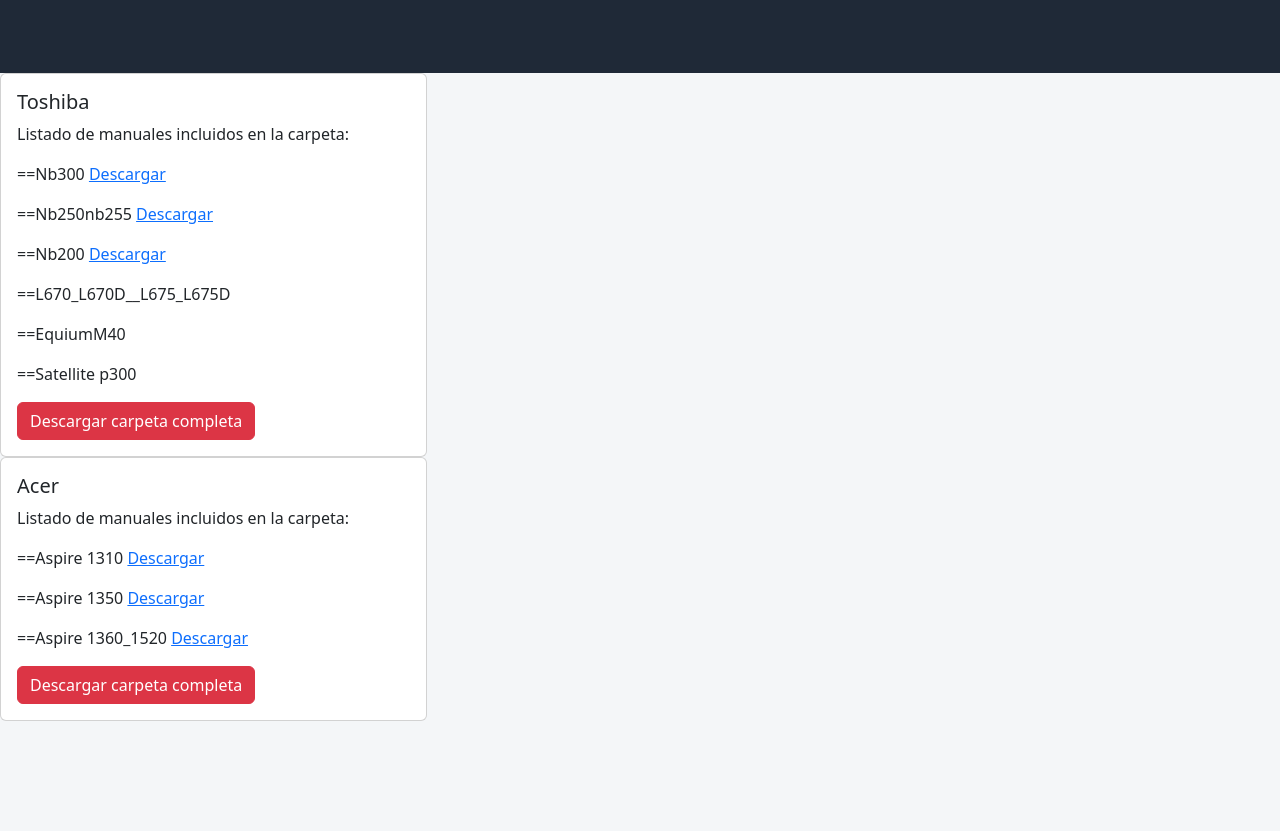
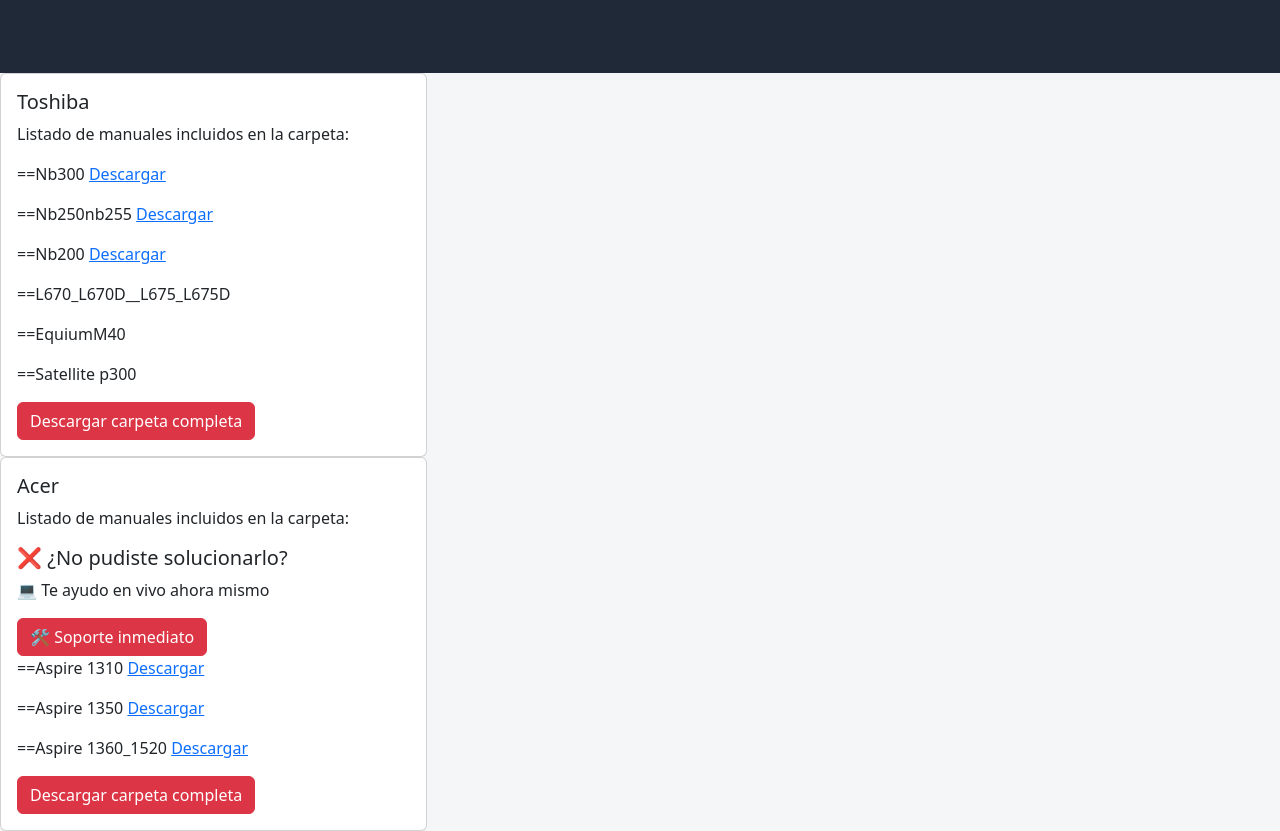
Before and after one commit to yaninacba/Bibliotecatecnico, a plain HTML site: page manuales.html in a window 1280 px wide. Shown: the part 199-1030 px from the top of the page. Before the commit the page ends 920 px from the top, so only its background shows below. Drawn offline with nearby package versions, Linux system fonts and the light colour scheme.

```diff
--- a/manuales.html
+++ b/manuales.html
@@ -121,6 +121,13 @@ Descargar carpeta completa
 Listado de manuales incluidos en la carpeta:
 </p>
 
+<!-- 👇 PEGÁS EL BLOQUE ACÁ -->
+<div class="cta-soporte">
+  <h5>❌ ¿No pudiste solucionarlo?</h5>
+  <p>💻 Te ayudo en vivo ahora mismo</p>
+  <a href="soporte.html" class="btn btn-danger">🛠️ Soporte inmediato</a>
+</div>
+
 <p>==Aspire 1310  <a href= "https://mega.nz/file/y4pSwLbQ#nkyczRXSY9u82yh9B6mzj7ZFhKTMpGl-BfYo8Yfrsbs" >Descargar</a></p>
 <p>==Aspire 1350  <a href="https://mega.nz/file/alYWXY5R#qVeT5gTqf2hyVfYPWMInFNwgvPqgSRrB-QmhKaE_Nm4">Descargar</a></p>
 <p>==Aspire 1360_1520 <a href="https://mega.nz/file/6wJykIAB#zabB3kGv_2Yizzc3bwubh48DB9FLUedk0dJf4hM67Zg">Descargar</a></p>
```
Also changed, not shown: boot.html (+6 -1 lines), soporte.html (+1 -1 lines).
